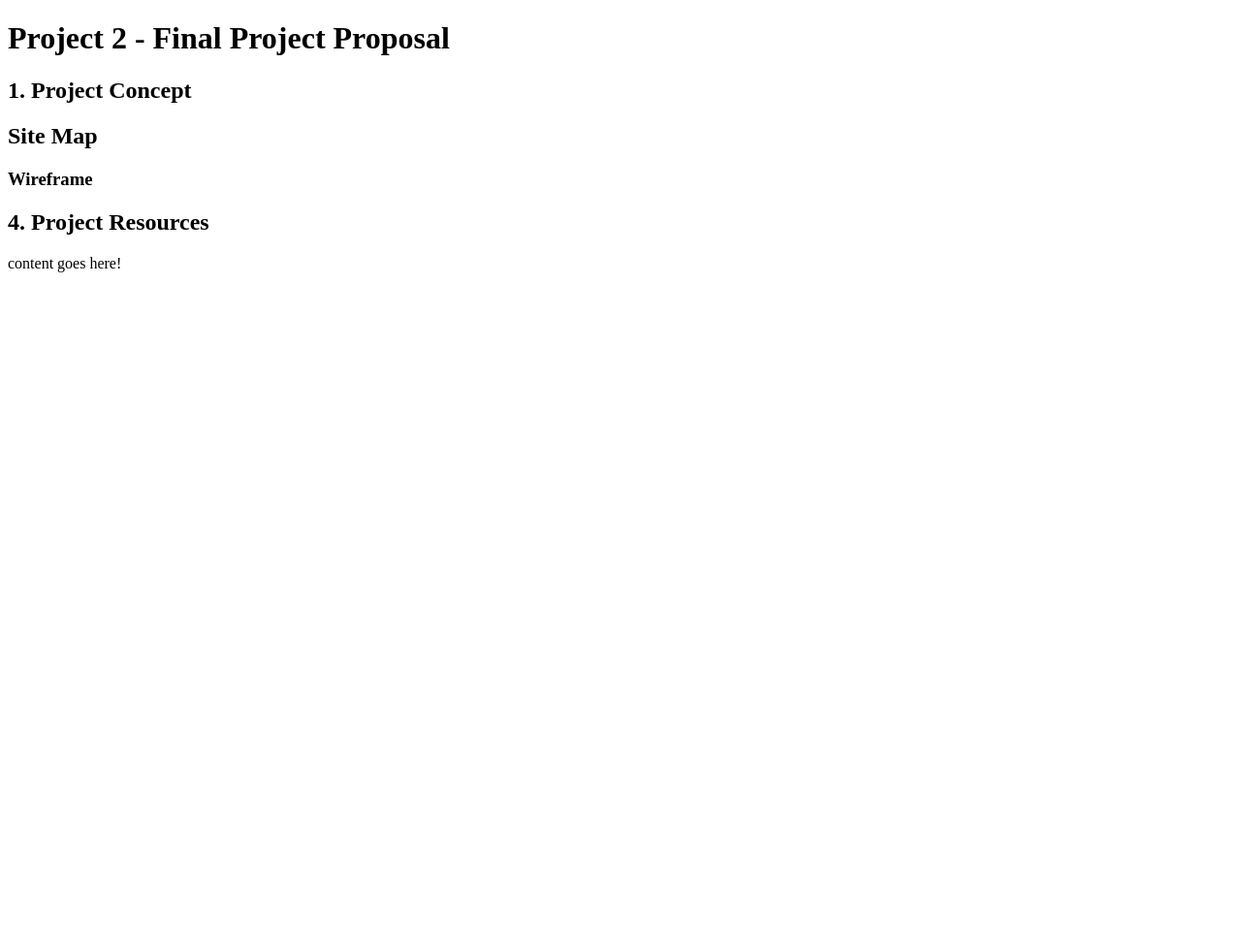
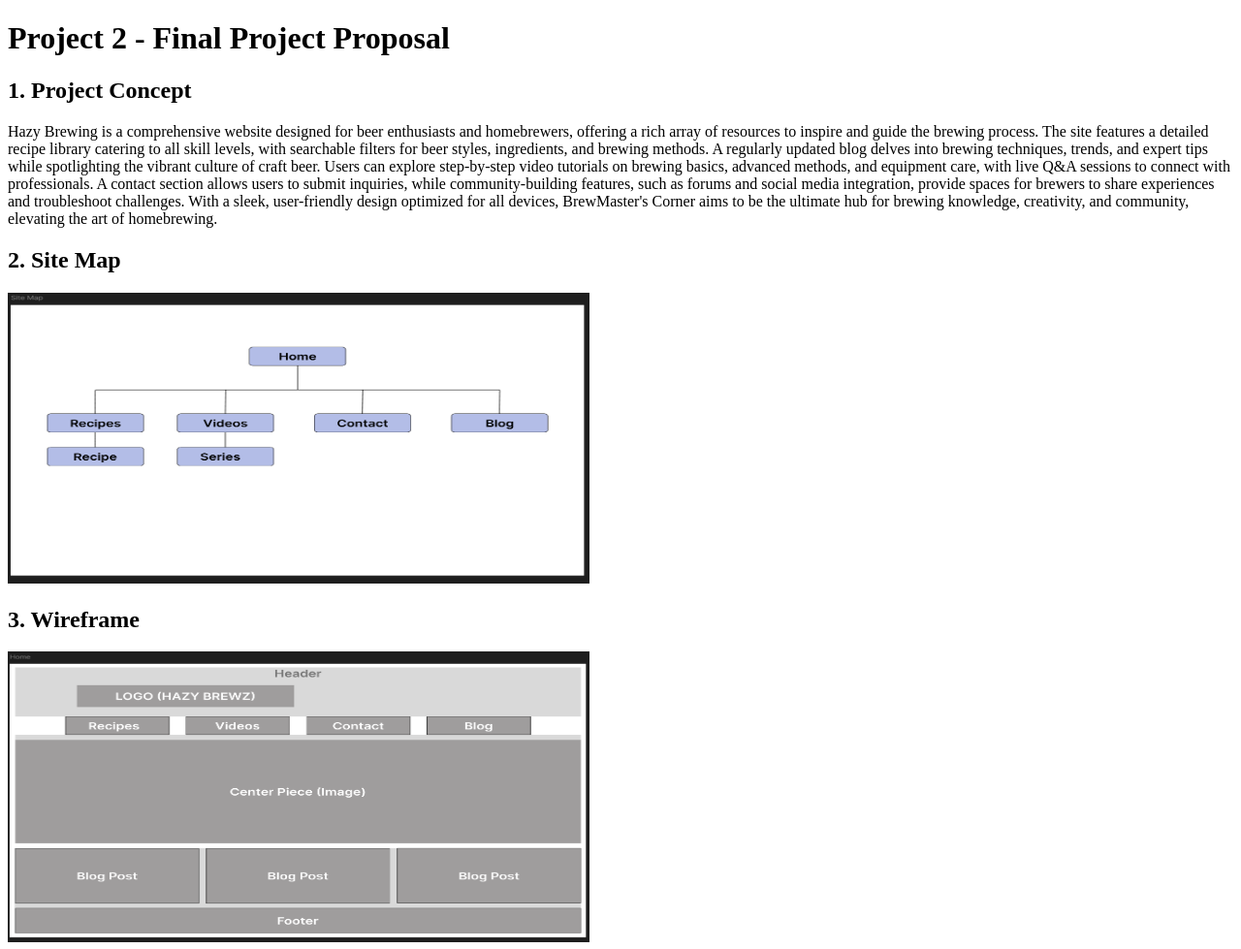
Before and after one commit to Megale808/CMST385, a plain HTML site: page Project2/index.html in a window 1280 px wide. Shown: the top 979 px of the page at 97% size. Before the commit the page ends 800 px from the top, so only its background shows below. Drawn offline with Linux system fonts and the light colour scheme.

Commit message:
project 2 update, adding new image file

```diff
--- a/Project2/index.html
+++ b/Project2/index.html
@@ -7,10 +7,29 @@
 </head>
 <body>
     <h1>Project 2 - Final Project Proposal</h1>
-    <h2>1. Project Concept</h2>
-    <h2>Site Map</h2>
-    <h3>Wireframe</h3>
+    <div>
+        <h2>1. Project Concept</h2>
+        <p>Hazy Brewing is a comprehensive website designed for beer enthusiasts and homebrewers,
+        offering a rich array of resources to inspire and guide the brewing process.
+        The site features a detailed recipe library catering to all skill levels,
+        with searchable filters for beer styles, ingredients, and brewing methods.
+        A regularly updated blog delves into brewing techniques, trends, and expert tips while
+        spotlighting the vibrant culture of craft beer. Users can explore step-by-step video tutorials on brewing basics,
+        advanced methods, and equipment care, with live Q&A sessions to connect with professionals. A contact section allows
+        users to submit inquiries, while community-building features, such as forums and social media integration,
+        provide spaces for brewers to share experiences and troubleshoot challenges. With a sleek, user-friendly design
+        optimized for all devices, BrewMaster's Corner aims to be the ultimate hub for brewing knowledge, creativity, and
+         community, elevating the art of homebrewing.</p>
+    </div>
+    <div>
+        <h2>2. Site Map</h2>
+        <img src="img/Site_Map.png" width="600" height="300">
+    </div>
+    <div>
+        <h2>3. Wireframe</h2>
+        <img src="img/Home_Wireframe.png" width="600" height="300">
+    </div>
+
     <h2>4. Project Resources</h2>
-    <p>content goes here!</p>
 </body>
 </html>
```
Also changed, not shown: Project2/img/Home_Wireframe.png (added), Project2/img/Site_Map.png (added).
